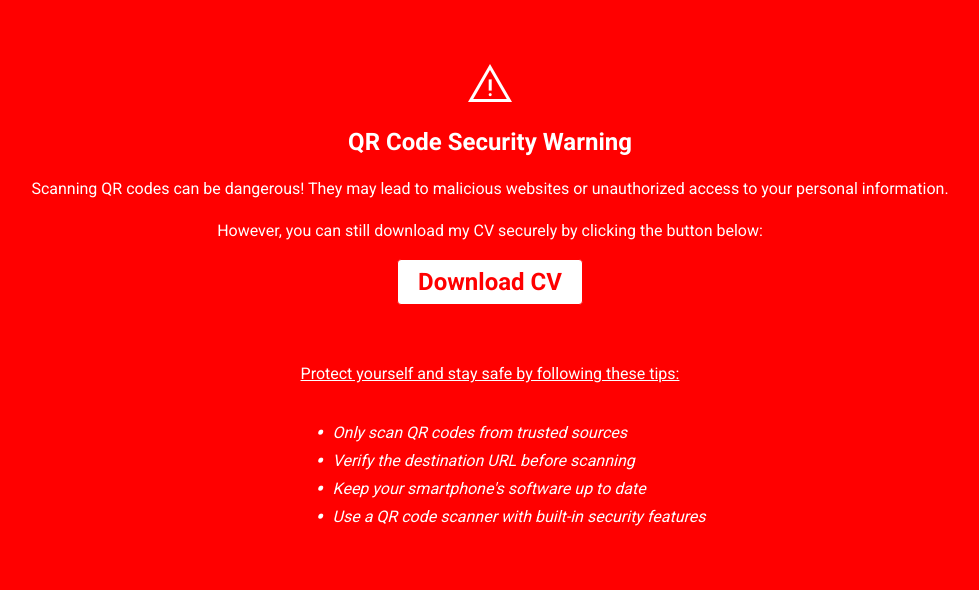
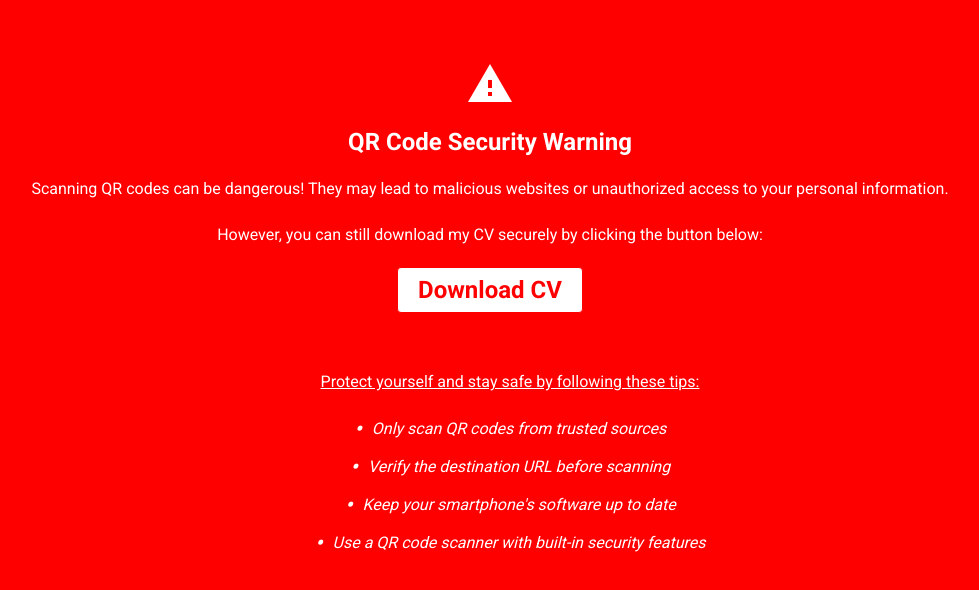
Before and after one commit to Ressan/qr-code-cv, a plain HTML site: page index.html in a window 1280 px wide. Shown: the whole page, without its empty margins (150-1129 px from the left). Drawn offline with nearby package versions, Linux system fonts and the light colour scheme.

Commit message:
Update index.html

```diff
--- a/index.html
+++ b/index.html
@@ -2,10 +2,11 @@
 <html>
 <head>
   <title>QR Code Security Warning</title>
+  <meta name="viewport" content="width=device-width, initial-scale=1.0">
   <style>
     /* CSS Styles */
     @import url('https://fonts.googleapis.com/css2?family=Roboto:wght@400;700&display=swap');
-    @import url('https://fonts.googleapis.com/css2?family=Material+Symbols+Outlined:opsz,wght,FILL,GRAD@48,400,0,0');
+    @import url('https://fonts.googleapis.com/css2?family=Material+Icons+Outlined&display=swap');
 
     body {
       font-family: 'Roboto', Arial, sans-serif;
@@ -15,31 +16,33 @@
       background-color: #ff0000;
       color: #ffffff;
     }
+
     .warning-container {
       padding: 40px;
     }
-    .warning-icon {
-      width: 120px;
-      height: 120px;
-      margin-bottom: 20px;
-    }
-    .material-symbols-outlined {
-      font-family: 'Material Symbols Outlined', Arial, sans-serif;
+
+    .material-icons-outlined {
+      font-family: 'Material Icons Outlined', Arial, sans-serif;
       font-size: 3em;
       line-height: 1;
       fill: #ffffff;
       stroke: none;
     }
+
     h1 {
       font-size: 24px;
       margin-bottom: 20px;
     }
+
     p {
       line-height: 1.6;
+      margin-bottom: 20px;
     }
-    li{
+
+    li {
       font-style: italic;
     }
+
     .download-button {
       display: inline-block;
       padding: 10px 20px;
@@ -58,9 +61,9 @@
     .download-button:hover {
       background-color: #ff0000;
       color: #ffffff;
-
       border: 1px solid #ffffff;
     }
+
     .centered-list {
       display: flex;
       flex-direction: column;
@@ -68,22 +71,26 @@
       text-align: left;
       margin-top: 40px;
     }
+
     .centered-list li {
-      list-style-type: circle;
+      margin-bottom: 10px;
+      list-style-type: none;
       display: flex;
       align-items: center;
     }
+
     .centered-list li:before {
       content: "•";
       margin-right: 10px;
       font-size: 24px;
     }
-    .centered-list p{
+
+    .centered-list p {
       text-decoration: underline;
     }
 
     /* Media Queries */
-        @media (max-width: 768px) {
+    @media only screen and (max-width: 480px) {
       .warning-container {
         padding: 20px;
       }
@@ -117,14 +124,14 @@
 
       .centered-list p {
         font-size: 16px;
+        margin-bottom: 10px;
       }
     }
-
   </style>
 </head>
 <body>
   <div class="warning-container">
-    <span class="material-symbols-outlined">
+    <span class="material-icons-outlined">
       warning
     </span>
     <h1>QR Code Security Warning</h1>
@@ -134,19 +141,17 @@
     <p>
       However, you can still download my CV securely by clicking the button below:
     </p>
-    <a class="download-button" href="TALEB Nasser - CV.pdf" download>Download CV</a>
-    <div class="centered-list">
+    <a class="download-button" href="CV.pdf" download>Download CV</a>
+
+    <ul class="centered-list">
       <p>
         Protect yourself and stay safe by following these tips:
       </p>
-      <ul>
       <li>Only scan QR codes from trusted sources</li>
       <li>Verify the destination URL before scanning</li>
       <li>Keep your smartphone's software up to date</li>
       <li>Use a QR code scanner with built-in security features</li>
     </ul>
   </div>
-
-  </div>
 </body>
 </html>
```
Lines whose indentation alone changed are shown as unchanged.
